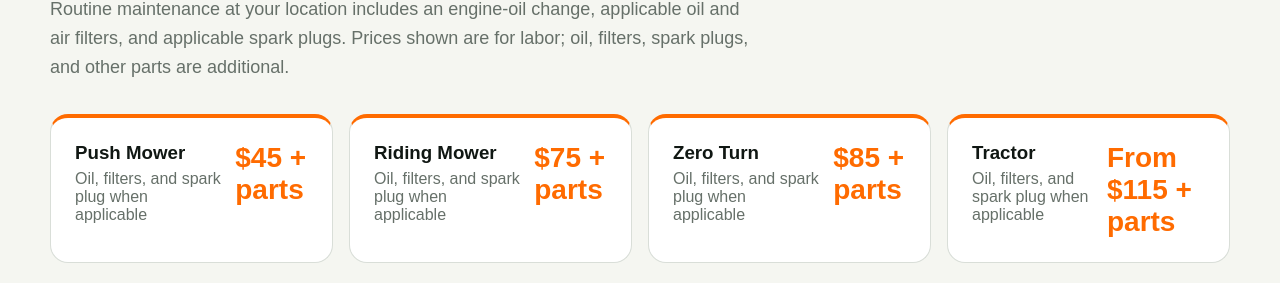
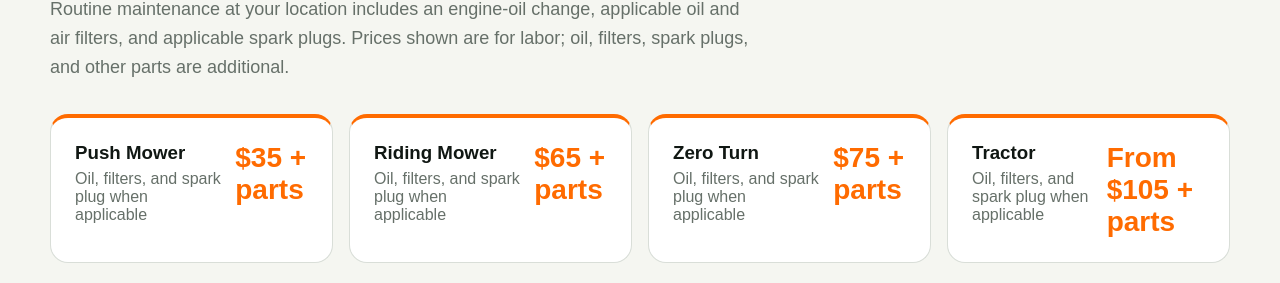
Before and after one commit to rp8tv66s69-bot/russells-mobile-blade-sharpening-live, a Next.js app: page / in a window 1280 px wide. Shown: the part 2434-2717 px from the top of the page. Built offline with nearby package versions, Linux system fonts and the light colour scheme; no server answers; the database is empty.

Commit message:
Reduce Basic Maintenance prices by $10

```diff
--- a/app/page.tsx
+++ b/app/page.tsx
@@ -11,10 +11,10 @@ const services = [
 ];
 
 const maintenanceServices = [
-  ["Push Mower", "$45 + parts"],
-  ["Riding Mower", "$75 + parts"],
-  ["Zero Turn", "$85 + parts"],
-  ["Tractor", "From $115 + parts"],
+  ["Push Mower", "$35 + parts"],
+  ["Riding Mower", "$65 + parts"],
+  ["Zero Turn", "$75 + parts"],
+  ["Tractor", "From $105 + parts"],
 ];
 
 export default function HomePage() {
```
